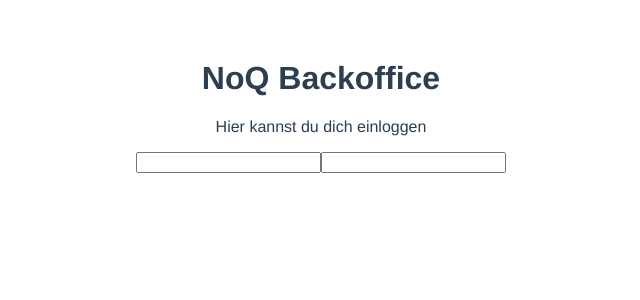
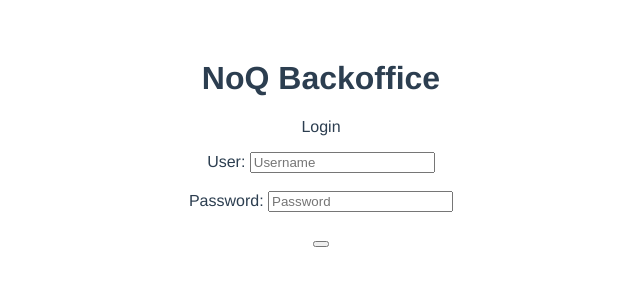
Before and after one commit to SafeMarket-WirVsVirus/frontend-backoffice, a Vue app: page /login in a window 1280 px wide. Shown: the top 300 px of the page, without its empty margins (319-959 px from the left). Built offline with nearby package versions, Linux system fonts and the light colour scheme.

Commit message:
Check input data for login.

```diff
--- a/src/pages/Login.vue
+++ b/src/pages/Login.vue
@@ -1,8 +1,9 @@
 <template>
   <div>
-    <p>Hier kannst du dich einloggen</p>
-    <input type="email" v-model="form.email">
-    <input type="password" v-model="form.email">
+    <p>Login</p>
+    User: <input type="user" v-model="input.user" placeholder="Username"/> <br/> <br/>
+    Password: <input type="password" v-model="input.password" placeholder="Password"/> <br/> <br/>
+    <button type="button" v-on:click="login()"<Login<button/>
   </div>
 </template>
 
@@ -11,17 +12,36 @@ export default {
   name: 'Login',
   data() {
     return {
-    form: {
-        email: '',
-        password: ''
+      input: {
+          email: '',
+          password: ''
+      }
     }
+  },
+  methods: {
+    login() {
+      if(this.input.user != "" && this.input.password != "") {
+        if(this.input.user == this.$parent.account.user && this.input.password == this.$parent.account.password) {
+          this.$emit("authentification", true);
+          this.$router.replace({name: "Home"});
+        } else {
+          console.log("Incorrect username and/or password!");
+        }
+      } else {
+        console.log("Please enter a username and password!");
+      }
     }
-},
+  }
 }
+
 </script>
 
 <!-- Add "scoped" attribute to limit CSS to this component only -->
 <style scoped>
+#login{
+  width: 500px;
+  border: 1px solid;
+}
 h1, h2 {
   font-weight: normal;
 }
```
